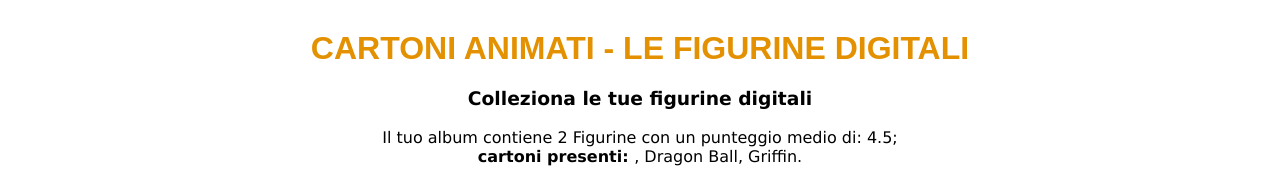
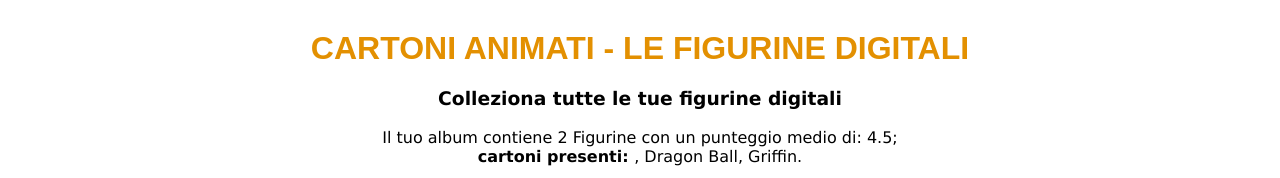
Before and after one commit to gianpieroferraro/Card-collection, a plain HTML site: page index.html in a window 1280 px wide. Shown: the top 178 px of the page. Drawn offline with Linux system fonts and the light colour scheme.

Commit message:
moficato titolo h3 in index

```diff
--- a/index.html
+++ b/index.html
@@ -15,7 +15,7 @@
 
     <div id="testata">
         <h1>Cartoni animati - le figurine digitali</h1>
-        <h3>Colleziona le tue figurine digitali</h3>
+        <h3>Colleziona tutte le tue figurine digitali</h3>
 
         <div class="recap">
 
```
